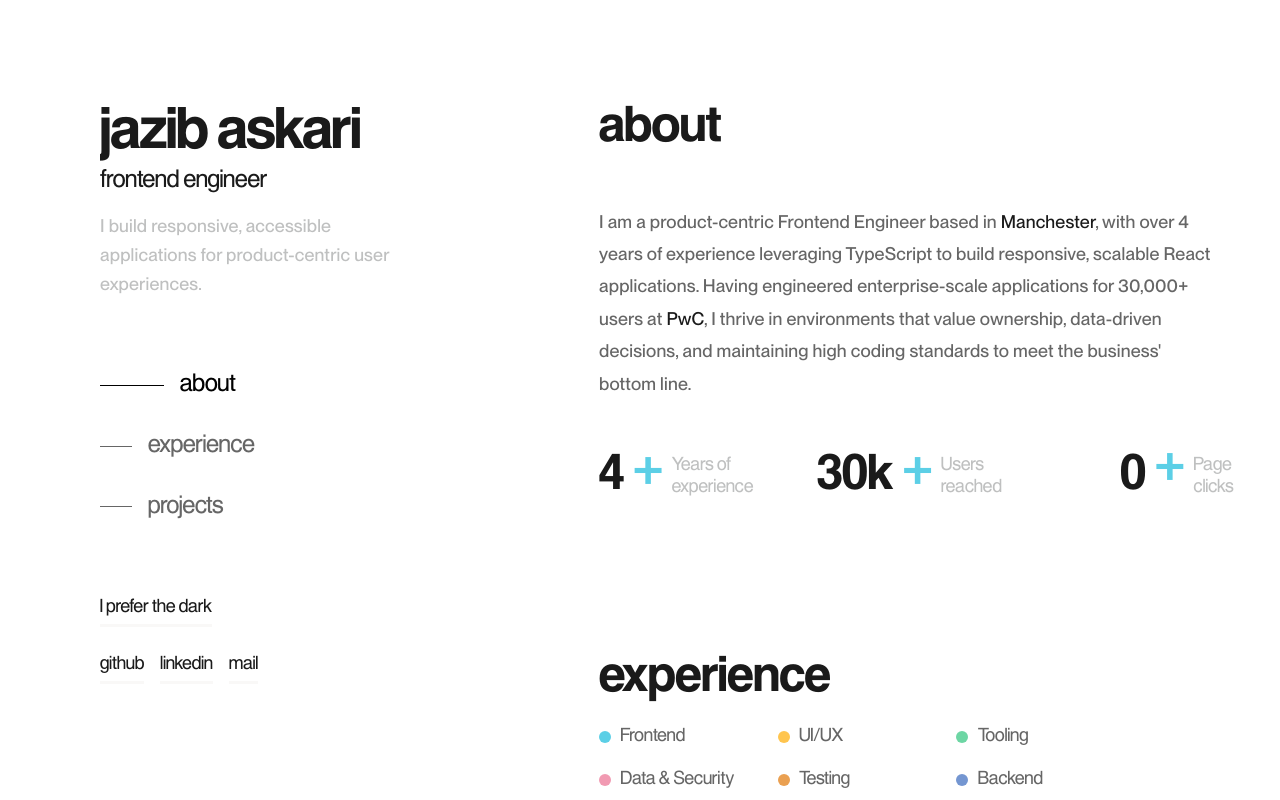
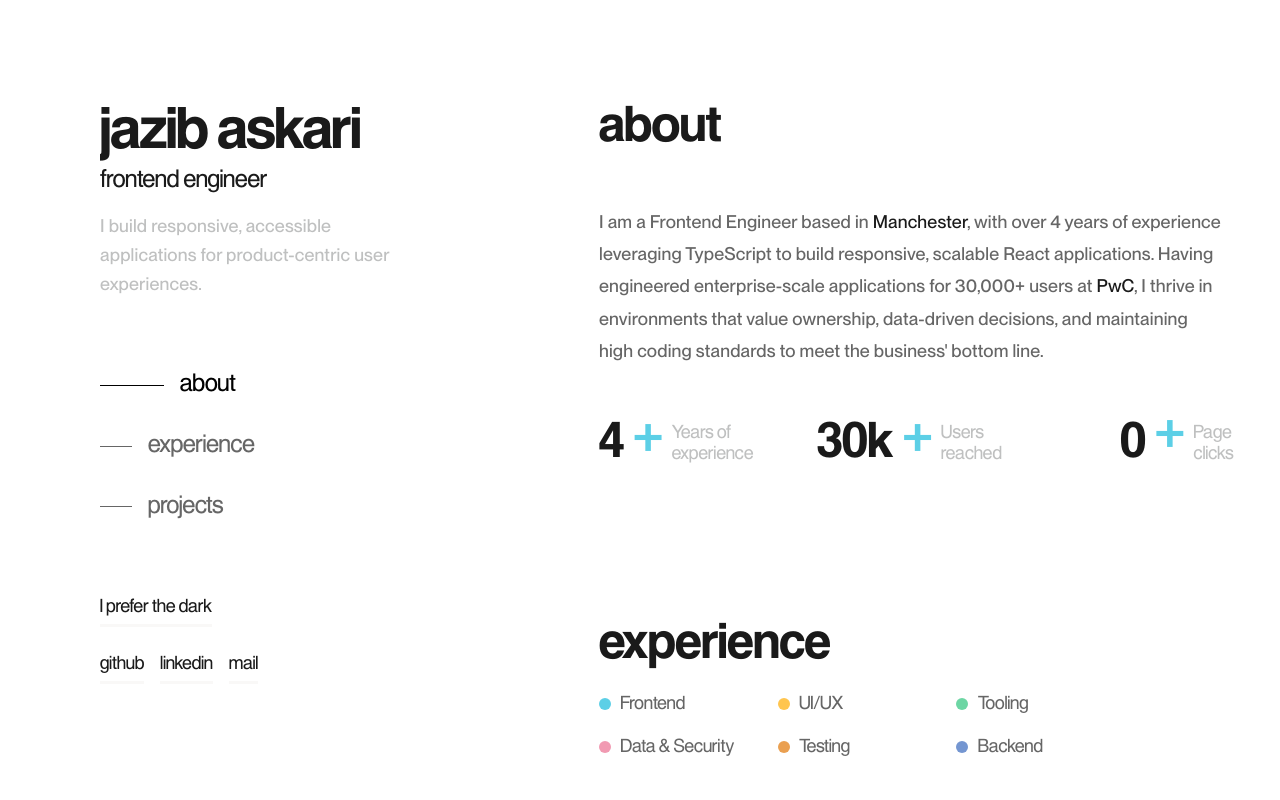
Before and after one commit to jazibaskari/jazib-askari, a React (Vite) app in the folder jazib-askari/: page / in a window 1280 px wide. Shown: the top 800 px of the page. Built offline with nearby package versions, Linux system fonts and the light colour scheme; no server answers; the database is empty.

Commit message:
fix(about): update about section wording

```diff
--- a/jazib-askari/src/components/about/AboutSection.tsx
+++ b/jazib-askari/src/components/about/AboutSection.tsx
@@ -71,7 +71,7 @@ const AboutSection = ({ trigger }: AboutSectionProps) => {
                 maxWidth: "800px",
               }}
             >
-              I am a product-centric Frontend Engineer based in{" "}
+              I am a Frontend Engineer based in{" "}
               <Box component="span" sx={{ color: "text.primary" }}>
                 Manchester
               </Box>
```
